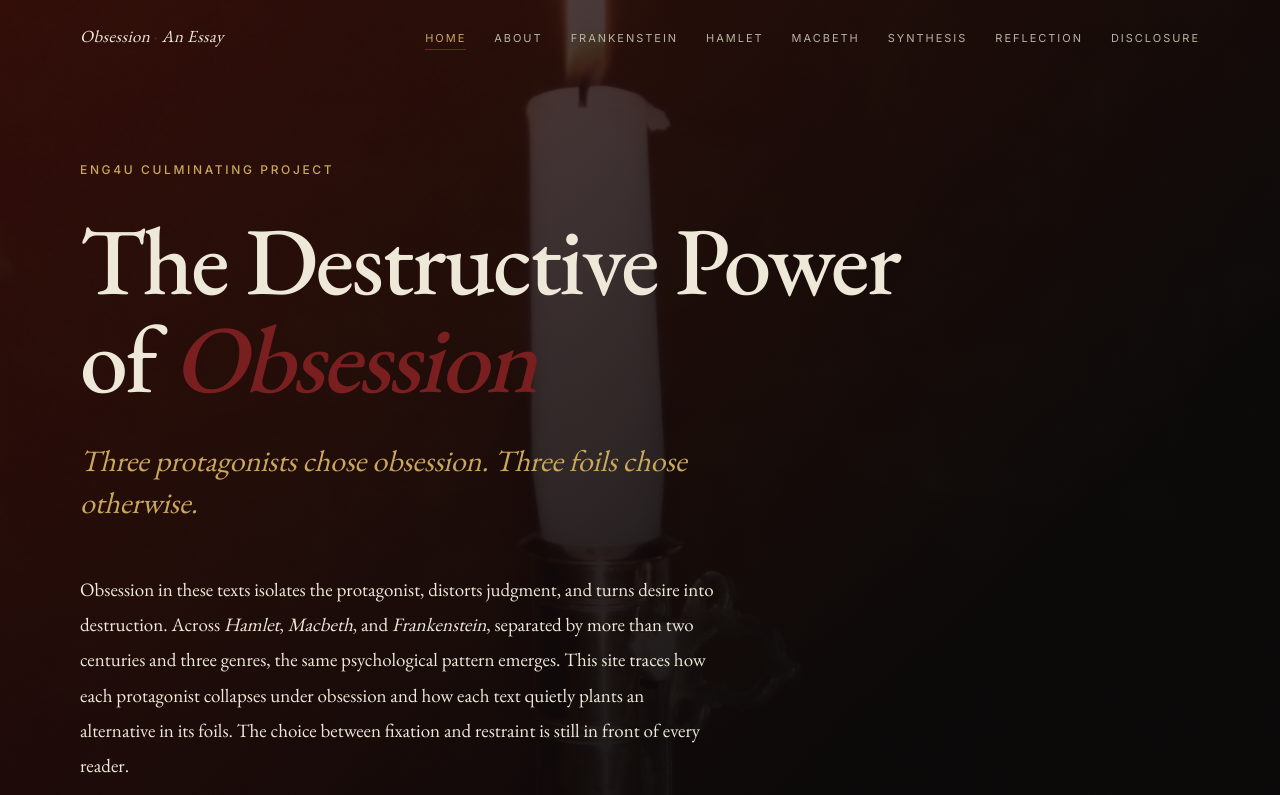
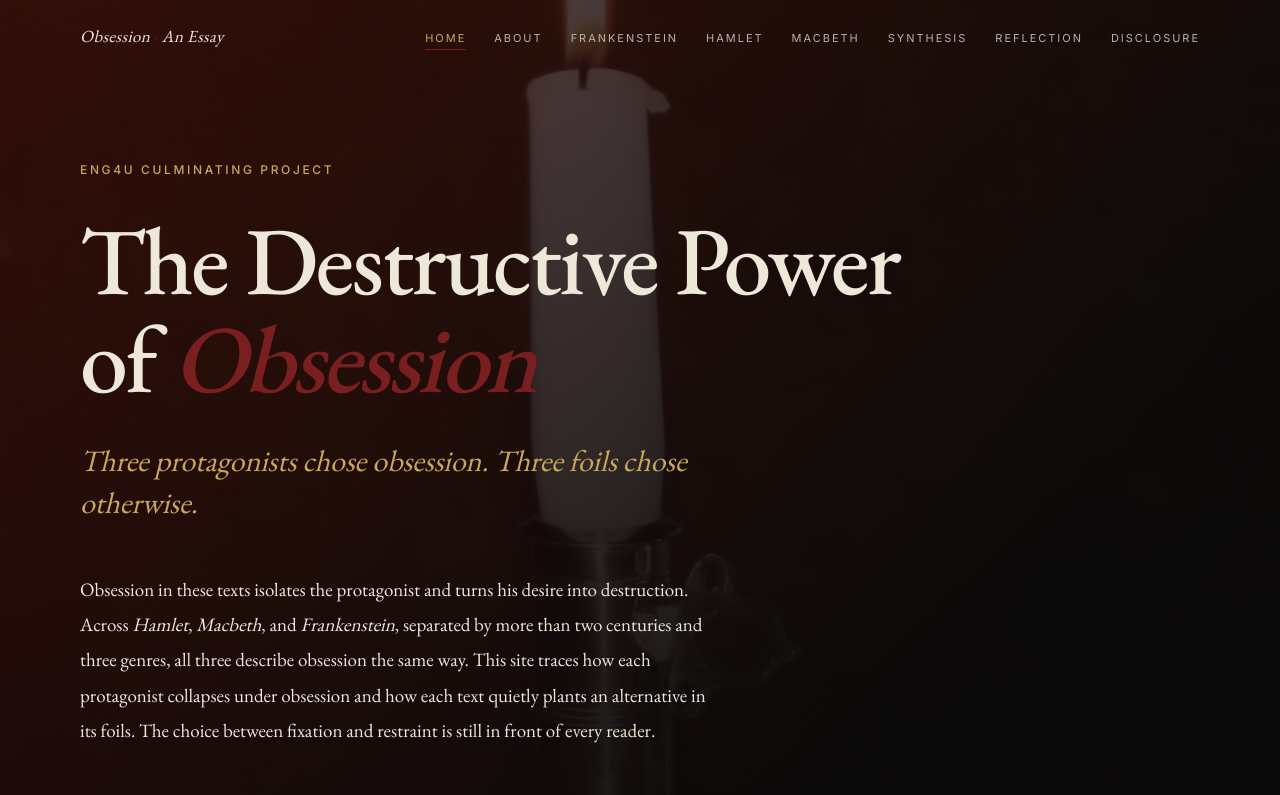
Before and after one commit to vikagarwalmd-svg/eng4u-obsession, a Next.js app: page / in a window 1280 px wide. Shown: the top 795 px of the page. Built offline with nearby package versions, Linux system fonts and the light colour scheme.

Commit message:
Restore sleep line; rewrite home intro and macbeth closer to break rule-of-three AI patterns

```diff
--- a/app/macbeth/page.tsx
+++ b/app/macbeth/page.tsx
@@ -122,9 +122,9 @@ export default function MacbethPage() {
               even Lady Macbeth&rsquo;s death barely registers; life itself
               has become meaningless. He dies at Macduff&rsquo;s hands,
               completing the destruction the prophecy unleashed. Through
-              hallucinations, blood imagery, and supernatural framing,
-              Shakespeare presents obsession as a force that distorts
-              perception, erodes morality, and consumes the self entirely.
+              hallucinations, blood imagery, and the witches&rsquo;
+              prophecies, Shakespeare presents obsession as something that
+              erodes morality and consumes the self.
             </p>
           </div>
         </Reveal>
--- a/app/page.tsx
+++ b/app/page.tsx
@@ -42,14 +42,14 @@ export default function HomePage() {
 
             <Reveal delay={0.3}>
               <p className="prose-lit max-w-[640px] mb-12">
-                Obsession in these texts isolates the protagonist, distorts
-                judgment, and turns desire into destruction. Across{" "}
-                <em>Hamlet</em>, <em>Macbeth</em>, and <em>Frankenstein</em>,
-                separated by more than two centuries and three genres, the same
-                psychological pattern emerges. This site traces how each
-                protagonist collapses under obsession and how each text quietly
-                plants an alternative in its foils. The choice between fixation
-                and restraint is still in front of every reader.
+                Obsession in these texts isolates the protagonist and turns
+                his desire into destruction. Across <em>Hamlet</em>,{" "}
+                <em>Macbeth</em>, and <em>Frankenstein</em>, separated by more
+                than two centuries and three genres, all three describe
+                obsession the same way. This site traces how each protagonist
+                collapses under obsession and how each text quietly plants an
+                alternative in its foils. The choice between fixation and
+                restraint is still in front of every reader.
               </p>
             </Reveal>
 
--- a/app/reflection/page.tsx
+++ b/app/reflection/page.tsx
@@ -32,9 +32,10 @@ export default function ReflectionPage() {
                   } as React.CSSProperties
                 }
               >
-                At Crescent, success is what you&rsquo;re supposed to want. By
-                senior year, where you got in for university starts to feel
-                like the most important fact about you.
+                At Crescent, success is what you&rsquo;re supposed to want.
+                Sleep gets treated like weakness. By senior year, where you
+                got in for university starts to feel like the most important
+                fact about you.
               </p>
 
               <p>
```
Also changed, not shown: .claude/launch.json (added).
